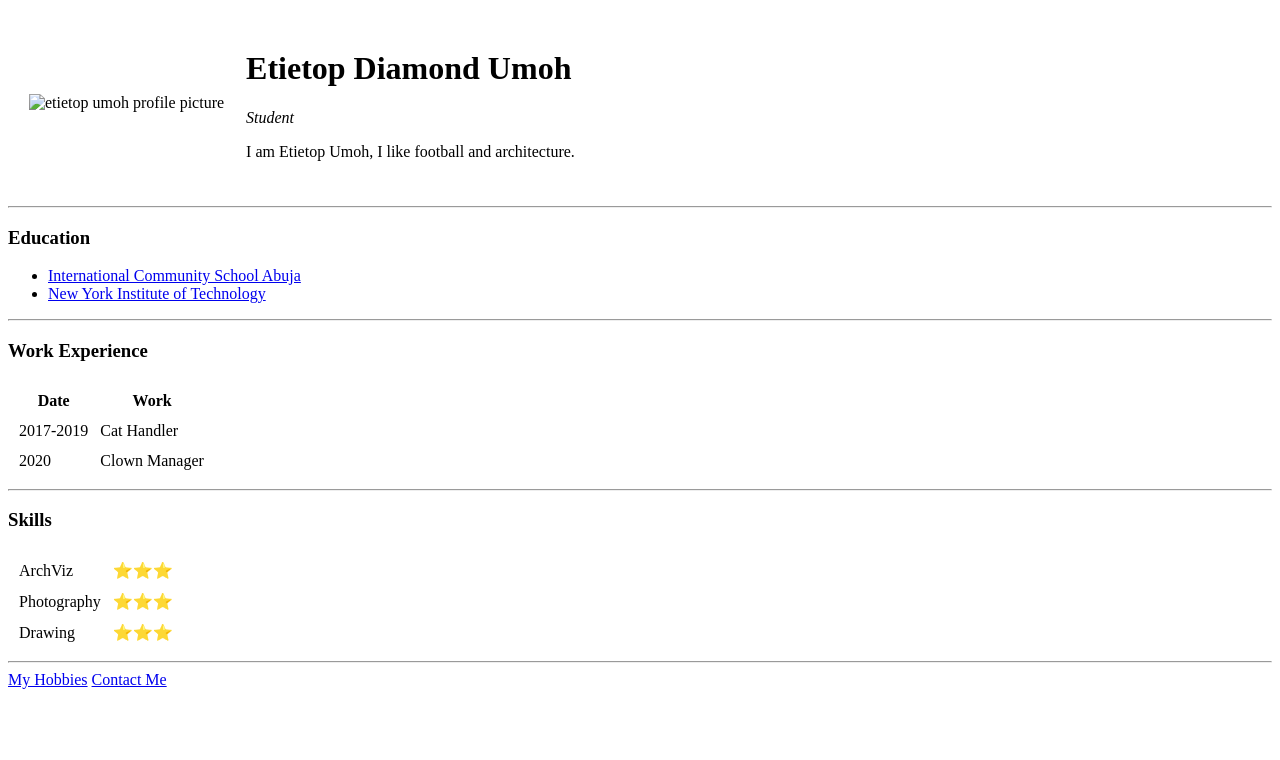
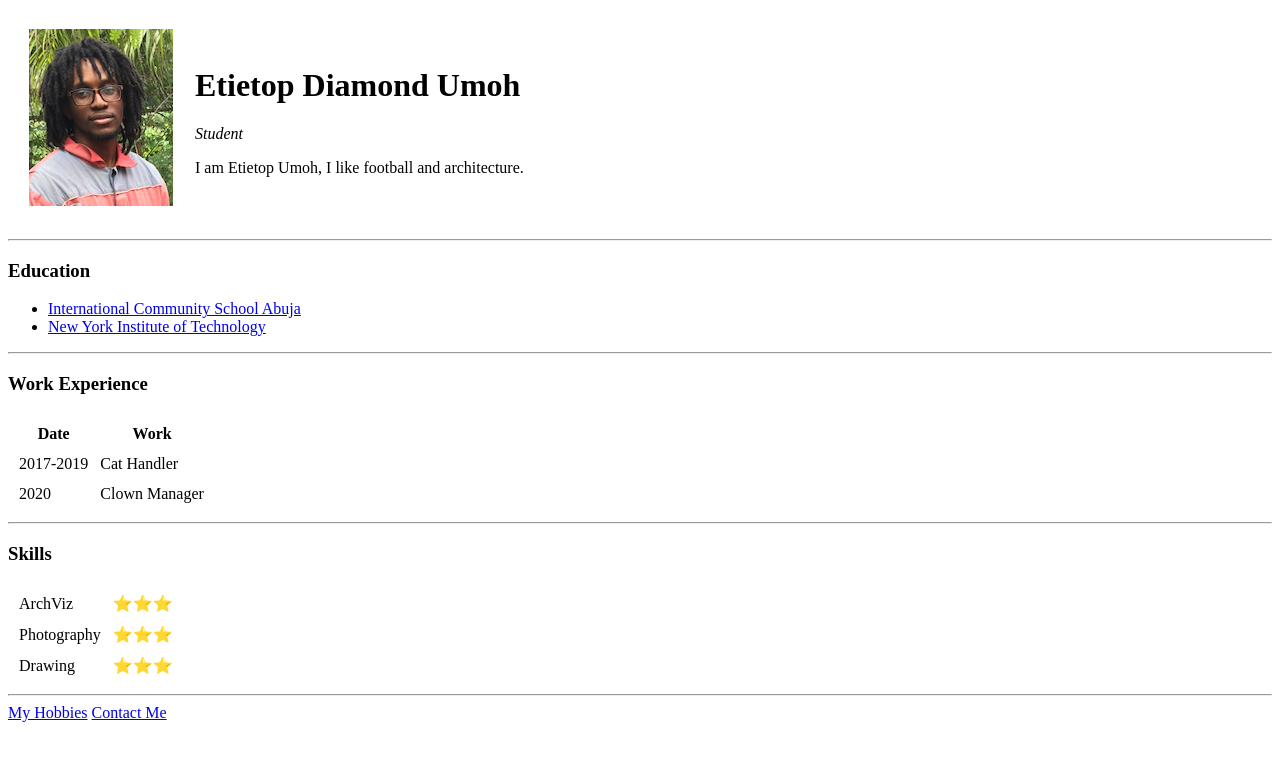
Before and after one commit to etietopu/cv, a plain HTML site: page index.html in a window 1280 px wide. Drawn offline with Linux system fonts and the light colour scheme.

Commit message:
Update index.html image location

```diff
--- a/index.html
+++ b/index.html
@@ -9,7 +9,7 @@
 <body>
   <table cellspacing="20">
     <tr>
-      <td><img src="image/eti-profile.jpeg" alt="etietop umoh profile picture"></td>
+      <td><img src="images/eti-profile.jpeg" alt="etietop umoh profile picture"></td>
       <td>
         <h1>Etietop Diamond Umoh</h1>
         <p><em>Student</em></p>
```
